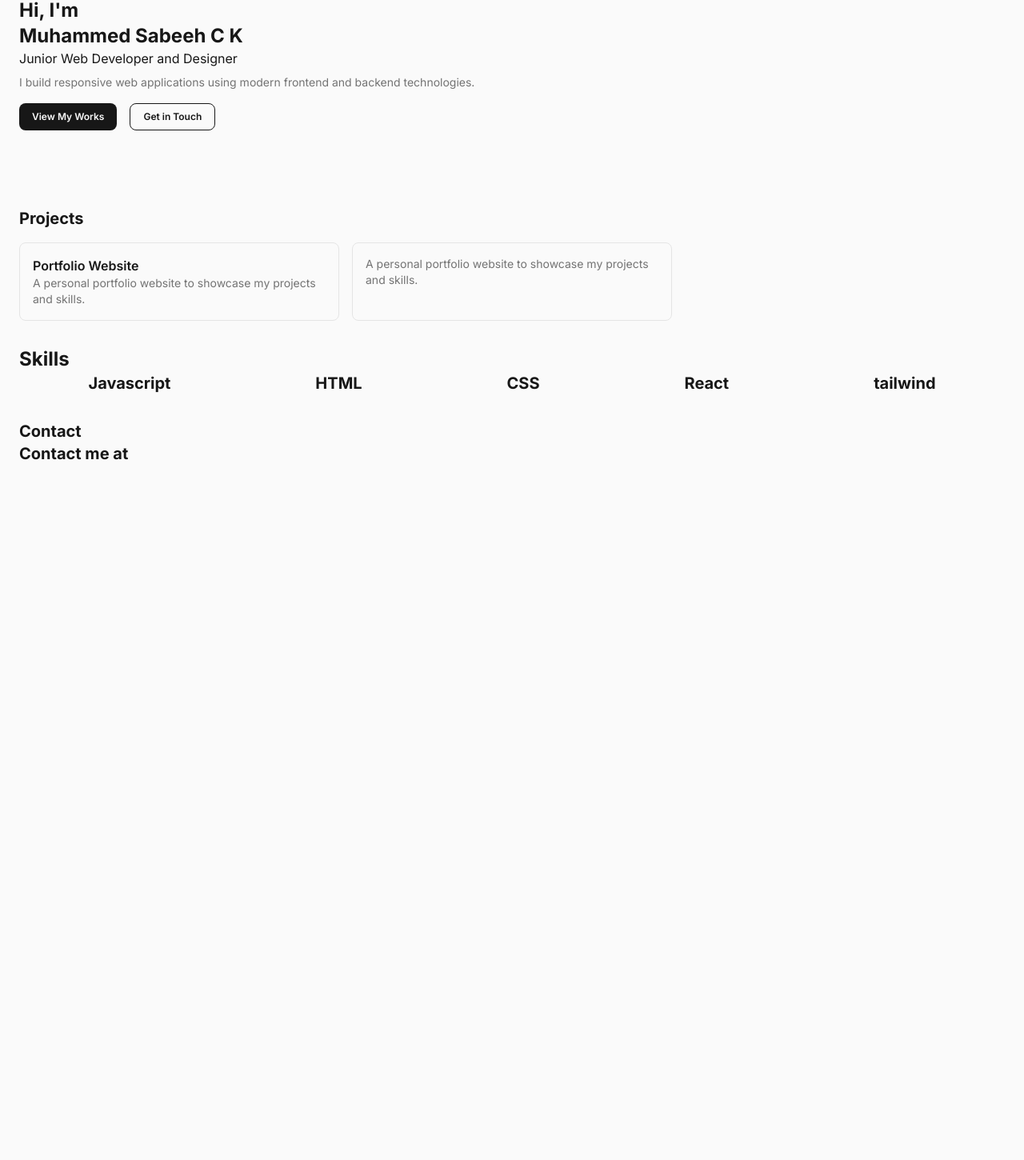
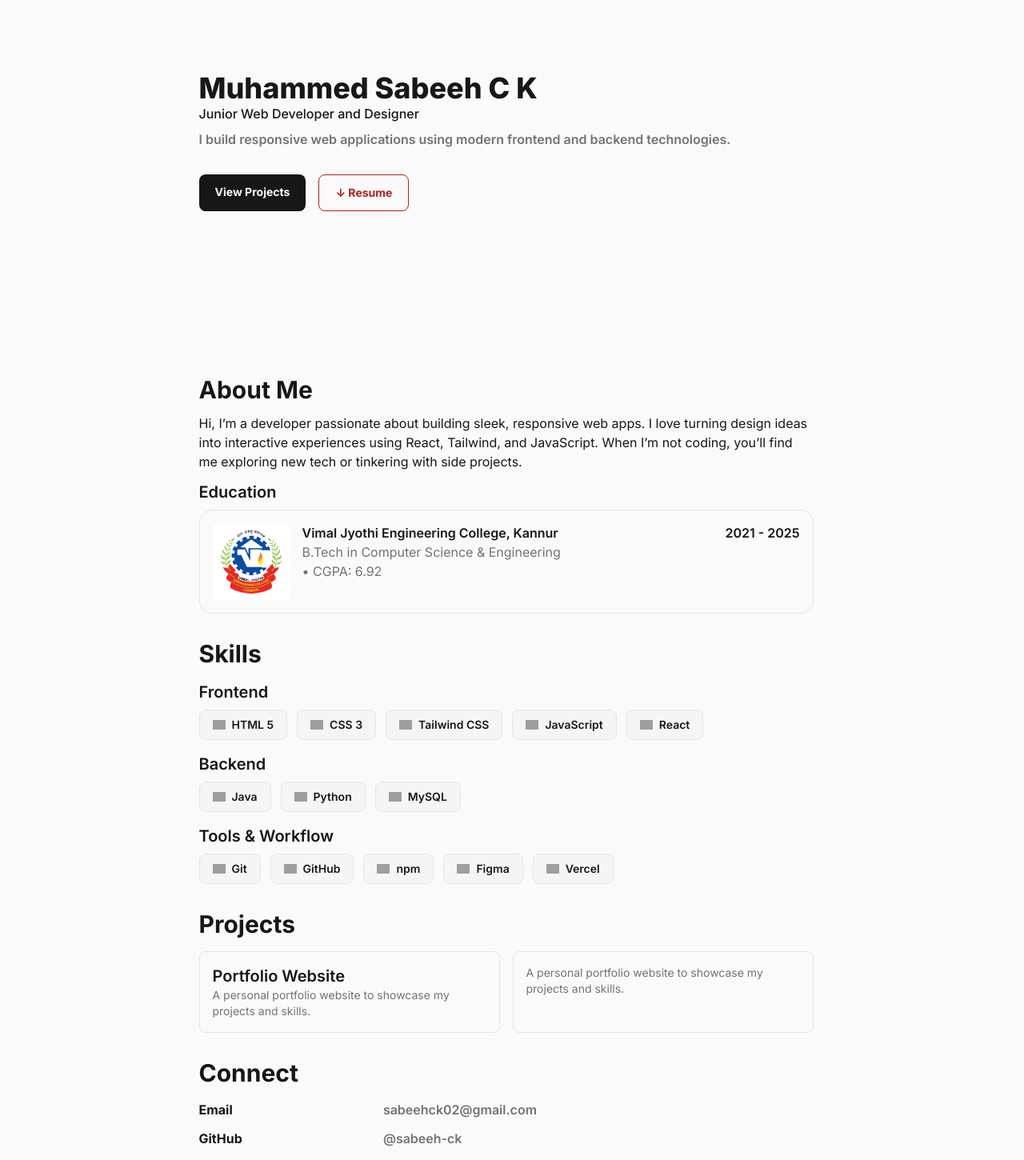
Before and after one commit to sabeeh-ck/my-portfolio, a React (Vite) app: page / in a window 1280 px wide. Shown: the part 155-1605 px from the top of the page at 80% size. Before the commit the page ends 800 px from the top, so only its background shows below. Built offline with nearby package versions, Linux system fonts and the light colour scheme; grey boxes are pictures that could not be loaded.

Commit message:
Commit 10.1 created skill, contact & about components

```diff
--- a/index.html
+++ b/index.html
@@ -4,7 +4,7 @@
         <meta charset="UTF-8" />
         <link rel="icon" type="image/svg+xml" href="" />
         <meta name="viewport" content="width=device-width, initial-scale=1.0" />
-        <title>my-portfolio</title>
+        <title>sabeeh-ck</title>
         <link
             rel="stylesheet"
             href="https://fonts.googleapis.com/css2?family=Material+Symbols+Rounded:opsz,wght,FILL,GRAD@20..48,100..700,0..1,-50..200"
--- a/src/App.jsx
+++ b/src/App.jsx
@@ -2,9 +2,11 @@ import { useEffect, useState } from 'react'
 import './App.css'
 import Header from './components/Header'
 import Hero from './components/Hero'
+import About from './components/About'
 import ProjectSection from './components/ProjectSection'
 import Skills from './components/Skills'
 import Contact from './components/Contact'
+import Footer from './components/Footer'
 
 function App() {
     const [darkMode, setDarkMode] = useState(false)
@@ -23,12 +25,14 @@ function App() {
     return (
         <>
             <Header darkMode={darkMode} setDarkMode={setDarkMode} />
-            <main className="mt-18 flex flex-col gap-8 px-6 pt-4">
+            <main className="mx-6 mt-18 mb-6 flex max-w-3xl flex-col gap-8 md:mx-12 lg:mx-auto">
                 <Hero />
+                <About />
+                <Skills />
                 <ProjectSection />
-                <Skills />
                 <Contact />
             </main>
+            <Footer />
         </>
     )
 }
--- /dev/null
+++ b/src/components/About.jsx
@@ -0,0 +1,34 @@
+import vjecLogo from '../assets/vjecLogo.svg'
+
+export default function About() {
+    return (
+        <section id="about" className="flex scroll-mt-20 flex-col gap-3">
+            <h2>About Me</h2>
+            <p className="text-sm md:text-base">
+                Hi, I’m a developer passionate about building sleek, responsive
+                web apps. I love turning design ideas into interactive
+                experiences using React, Tailwind, and JavaScript. When I’m not
+                coding, you’ll find me exploring new tech or tinkering with side
+                projects.
+            </p>
+            <section className="flex flex-col gap-2">
+                <h3>Education</h3>
+                <div className="border-border flex items-start gap-2 rounded-2xl border p-2 md:gap-4 md:p-4">
+                    <div className="h-16 w-16 rounded-lg bg-white md:h-24 md:w-24">
+                        <img className="p-2" src={vjecLogo} alt="" />
+                    </div>
+                    <div className="flex-1">
+                        <div className="flex w-full flex-wrap justify-between text-sm font-semibold md:text-base">
+                            <p>Vimal Jyothi Engineering College, Kannur</p>
+                            <p>2021 - 2025</p>
+                        </div>
+                        <div className="text-textmute text-sm md:text-base">
+                            <p>B.Tech in Computer Science & Engineering</p>
+                            <p>• CGPA: 6.92</p>
+                        </div>
+                    </div>
+                </div>
+            </section>
+        </section>
+    )
+}
--- a/src/components/Contact.jsx
+++ b/src/components/Contact.jsx
@@ -1,8 +1,39 @@
+import { Fragment } from 'react'
+
 export default function Contact() {
+    const socials = [
+        {
+            name: 'Email',
+            url: 'mailto:sabeehck02@gmail.com',
+            value: 'sabeehck02@gmail.com',
+        },
+        {
+            name: 'GitHub',
+            url: 'https://github.com/sabeeh-ck',
+            value: '@sabeeh-ck',
+        },
+        {
+            name: 'LinkedIn',
+            url: 'https://www.linkedin.com/in/muhammedsabeehck/',
+            value: '@muhammedsabeehck',
+        },
+    ]
+
     return (
         <section id="contact">
-            <h2>Contact</h2>
-            <h2>Contact me at</h2>
+            <h2 className="mb-4">Connect</h2>
+            <dl className="grid grid-cols-[3fr_7fr] gap-y-3">
+                {socials.map((social) => (
+                    <Fragment key={social.name}>
+                        <dt className="font-bold">{social.name}</dt>
+                        <dd className="text-textmute text-sm font-semibold md:text-base">
+                            <a href={social.url} className="hover:underline">
+                                {social.value}
+                            </a>
+                        </dd>
+                    </Fragment>
+                ))}
+            </dl>
         </section>
     )
 }
--- /dev/null
+++ b/src/components/Footer.jsx
@@ -0,0 +1,8 @@
+export default function Footer() {
+    return (
+        <footer className="text-textmute mt-30 py-4 text-center text-xs">
+            © {new Date().getFullYear()} Muhammed Sabeeh C K. All rights
+            reserved.
+        </footer>
+    )
+}
--- a/src/components/Header.jsx
+++ b/src/components/Header.jsx
@@ -1,7 +1,11 @@
-import { useState } from 'react'
+import { useEffect, useState } from 'react'
 
 export default function Header({ darkMode, setDarkMode }) {
     const [nav, setNav] = useState(false)
+
+    useEffect(() => {
+        document.body.classList.toggle('overflow-hidden')
+    }, [nav])
 
     const toggleDarkMode = () => setDarkMode((prev) => !prev)
     const toggleNav = () => setNav(!nav)
@@ -21,19 +25,22 @@ export default function Header({ darkMode, setDarkMode }) {
     ]
 
     const navLinks = [
-        { name: 'Home', href: '#' },
+        { name: 'About', href: '#about' },
+        { name: 'Skills', href: '#skills' },
         { name: 'Projects', href: '#projects' },
-        { name: 'Skills', href: '#skills' },
-        { name: 'Contact', href: '#contact' },
+        { name: 'Connect', href: '#contact' },
     ]
 
     return (
         <>
-            <header className="fixed top-0 z-500 w-full">
-                <section className="bg-bg fixed z-500 flex w-full items-center px-3 py-3">
+            <header className="fixed inset-x-0 top-0 z-500 flex flex-col items-center">
+                <section className="fixed z-500 flex w-full max-w-200 items-center bg-[linear-gradient(to_top,transparent_0%,color-mix(in_srgb,var(--color-bg)_70%,transparent)_20%,var(--color-bg)_50%)] px-3 py-3 lg:mx-auto lg:px-0">
                     <section className="flex-1">
-                        <a className="px-3 text-sm font-bold" href="/">
-                            {/*  <span className="text-textmute">@muhammed.</span>*/}
+                        <a
+                            className="px-4 text-sm font-bold md:text-base lg:text-lg"
+                            href="#"
+                            onClick={closeNav}
+                        >
                             @sabeeh-ck
                         </a>
                     </section>
@@ -41,7 +48,7 @@ export default function Header({ darkMode, setDarkMode }) {
                         {headerButtons.map((button) => (
                             <button
                                 key={button.name}
-                                className="flex h-12 w-12 items-center justify-center border-0"
+                                className="flex h-12 w-12 cursor-pointer items-center justify-center border-0"
                                 onClick={button.onClick}
                             >
                                 <span className="material-symbols-rounded">
@@ -52,20 +59,20 @@ export default function Header({ darkMode, setDarkMode }) {
                     </section>
                 </section>
                 <nav
-                    className={`bg-bg transition-top fixed z-350 flex h-full w-full items-center px-4 duration-500 ease-in-out ${nav ? 'translate-y-0' : '-translate-y-full'} `}
+                    className={`bg-bg transition-top fixed z-350 flex h-full w-full max-w-175 flex-col items-start justify-center gap-6 px-6 duration-500 ease-in-out ${nav ? 'translate-y-0' : '-translate-y-full'} `}
                 >
-                    <ul className="flex w-full flex-col gap-5 text-5xl font-bold">
+                    <ul className="flex w-full flex-col gap-5 text-4xl font-bold">
                         {navLinks.map((link) => (
-                            <li
-                                key={link.name}
-                                href={link.href}
-                                onClick={closeNav}
-                                className="cursor-pointer"
-                            >
-                                {link.name}
+                            <li key={link.name} className="cursor-pointer">
+                                <a href={link.href} onClick={closeNav}>
+                                    {link.name}
+                                </a>
                             </li>
                         ))}
                     </ul>
+                    <button className="bg-resume button text-bg p-2 text-sm font-semibold">
+                        ↓ Resume
+                    </button>
                 </nav>
             </header>
         </>
--- a/src/components/Hero.jsx
+++ b/src/components/Hero.jsx
@@ -1,22 +1,27 @@
 export default function Hero() {
     return (
-        <section id="hero" className="flex flex-col py-16">
+        <section
+            id="hero"
+            className="flex min-h-[65vh] flex-col justify-center gap-8"
+        >
             <div>
-                <h1>Hi, I'm</h1>
                 <h1>Muhammed Sabeeh C K</h1>
+                <p className="font-medium">Junior Web Developer and Designer</p>
+                <p className="text-textmute mt-2 text-sm font-semibold md:text-base">
+                    I build responsive web applications using modern frontend
+                    and backend technologies.
+                </p>
             </div>
-            <p>Junior Web Developer and Designer</p>
-            <p className="text-textmute mt-2 text-sm">
-                I build responsive web applications using modern frontend and
-                backend technologies.
-            </p>
-            <div className="mt-4 flex gap-4">
-                <button className="button bg-text text-bg p-2 text-xs font-semibold">
-                    View My Works
-                </button>
-                <button className="border-text button text-text border p-2 text-xs font-semibold">
-                    Get in Touch
-                </button>
+            <div className="flex gap-4 text-xs font-bold md:text-sm">
+                <a
+                    className="button bg-text focus:bg-textmute text-bg p-2"
+                    href="#projects"
+                >
+                    View Projects
+                </a>
+                <a className="border-resume button text-resume border p-2">
+                    ↓ Resume
+                </a>
             </div>
         </section>
     )
--- a/src/components/Project.jsx
+++ b/src/components/Project.jsx
@@ -1,8 +1,8 @@
 export default function Project({ project }) {
     return (
-        <div className="border-border rounded-lg border p-4">
+        <article className="border-border rounded-lg border p-4">
             <h3>{project.title}</h3>
             <p className="text-textmute text-sm">{project.description}</p>
-        </div>
+        </article>
     )
 }
--- a/src/components/ProjectSection.jsx
+++ b/src/components/ProjectSection.jsx
@@ -5,9 +5,9 @@ export default function ProjectSection() {
     // const projectList = [1, 2, 3, 4, 5]
 
     return (
-        <section id="projects" className="flex flex-col">
+        <section id="projects" className="flex scroll-mt-20 flex-col">
             <h2 className="mb-4">Projects</h2>
-            <div className="grid grid-cols-1 gap-4 md:grid-cols-2 lg:grid-cols-3">
+            <div className="grid grid-cols-1 gap-4 md:grid-cols-2">
                 {projects.map((project) => (
                     <Project key={project.id} project={project} />
                 ))}
--- a/src/components/Skills.jsx
+++ b/src/components/Skills.jsx
@@ -1,14 +1,46 @@
 export default function Skills() {
+    const skills = {
+        frontend: ['HTML 5', 'CSS 3', 'Tailwind CSS', 'JavaScript', 'React'],
+        backend: ['Java', 'Python', 'MySQL'],
+        tools: ['Git', 'GitHub', 'npm', 'Figma', 'Vercel'],
+    }
+
+    const generateSkillIcons = (group) =>
+        skills[group].map((skill) => (
+            <div
+                key={skill}
+                className="border-border bg-surface flex items-center gap-2 rounded-lg border px-4 py-2 text-xs font-semibold md:text-sm lg:text-sm"
+            >
+                <img
+                    width={16}
+                    src={`https://cdn.jsdelivr.net/gh/devicons/devicon@latest/icons/${skill.replace(/\s+/g, '').toLowerCase()}/${skill.replace(/\s+/g, '').toLowerCase()}-original.svg`}
+                    alt={skill}
+                />
+                <span>{skill}</span>
+            </div>
+        ))
+
     return (
-        <section>
-            <h1>Skills</h1>
-            <div className="flex flex-wrap justify-around gap-2">
-                <h2>Javascript</h2>
-                <h2>HTML</h2>
-                <h2>CSS</h2>
-                <h2>React</h2>
-                <h2>tailwind</h2>
-            </div>
+        <section id="skills" className="flex scroll-mt-20 flex-col gap-4">
+            <h2>Skills</h2>
+            <section className="flex flex-col gap-2">
+                <h3>Frontend</h3>
+                <div className="flex flex-wrap gap-3">
+                    {generateSkillIcons('frontend')}
+                </div>
+            </section>
+            <section className="flex flex-col gap-2">
+                <h3>Backend</h3>
+                <div className="flex flex-wrap gap-3">
+                    {generateSkillIcons('backend')}
+                </div>
+            </section>
+            <section className="flex flex-col gap-2">
+                <h3>Tools & Workflow</h3>
+                <div className="flex flex-wrap gap-3">
+                    {generateSkillIcons('tools')}
+                </div>
+            </section>
         </section>
     )
 }
--- a/src/index.css
+++ b/src/index.css
@@ -8,6 +8,8 @@
     --color-border: #e5e5e5;
     --color-textmute: #737373;
     --color-text: #171717;
+    --color-resume: #b22222;
+    --color-project: #008000;
 }
 
 .dark {
@@ -16,10 +18,16 @@
     --color-border: #262626;
     --color-textmute: #a3a3a3;
     --color-text: #fafafa;
+    --color-resume: #b22222;
 }
 
 * {
     box-sizing: border-box;
+}
+
+html {
+    scroll-behavior: smooth;
+    scrollbar-gutter: stable;
 }
 
 body {
@@ -27,19 +35,19 @@ body {
 }
 
 h1 {
-    @apply text-2xl font-bold;
+    @apply text-xl font-extrabold md:text-3xl lg:text-4xl;
 }
 
 h2 {
-    @apply text-xl font-bold;
+    @apply text-xl font-bold md:text-2xl lg:text-3xl;
 }
 
 h3 {
-    @apply font-semibold;
+    @apply font-semibold md:text-lg lg:text-xl;
 }
 
 .button {
-    @apply cursor-pointer rounded-lg px-4 py-2;
+    @apply cursor-pointer rounded-lg px-5 py-3;
 }
 
 .material-symbols-rounded {
```
Also changed, not shown: src/assets/vjecLogo.svg (added).
